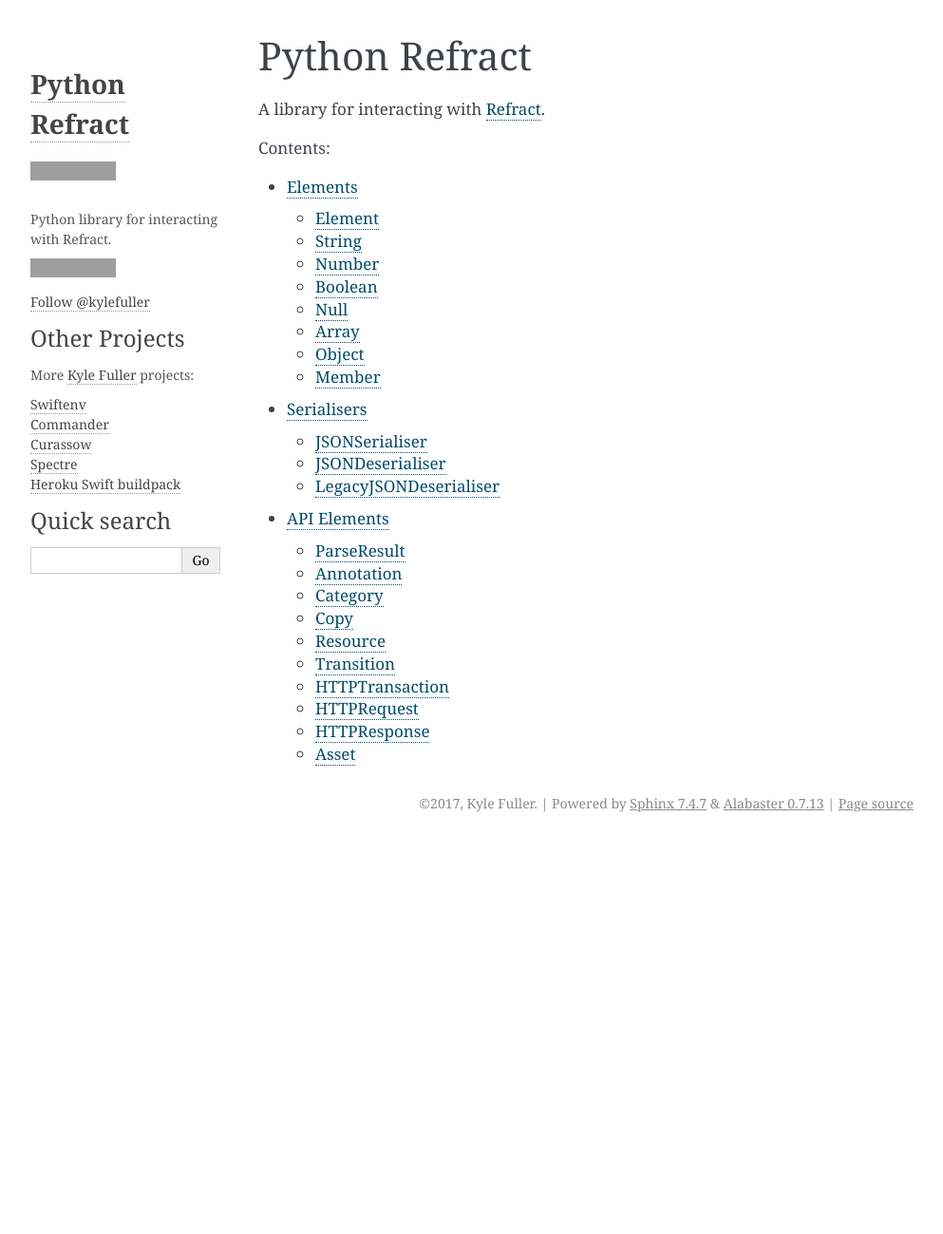
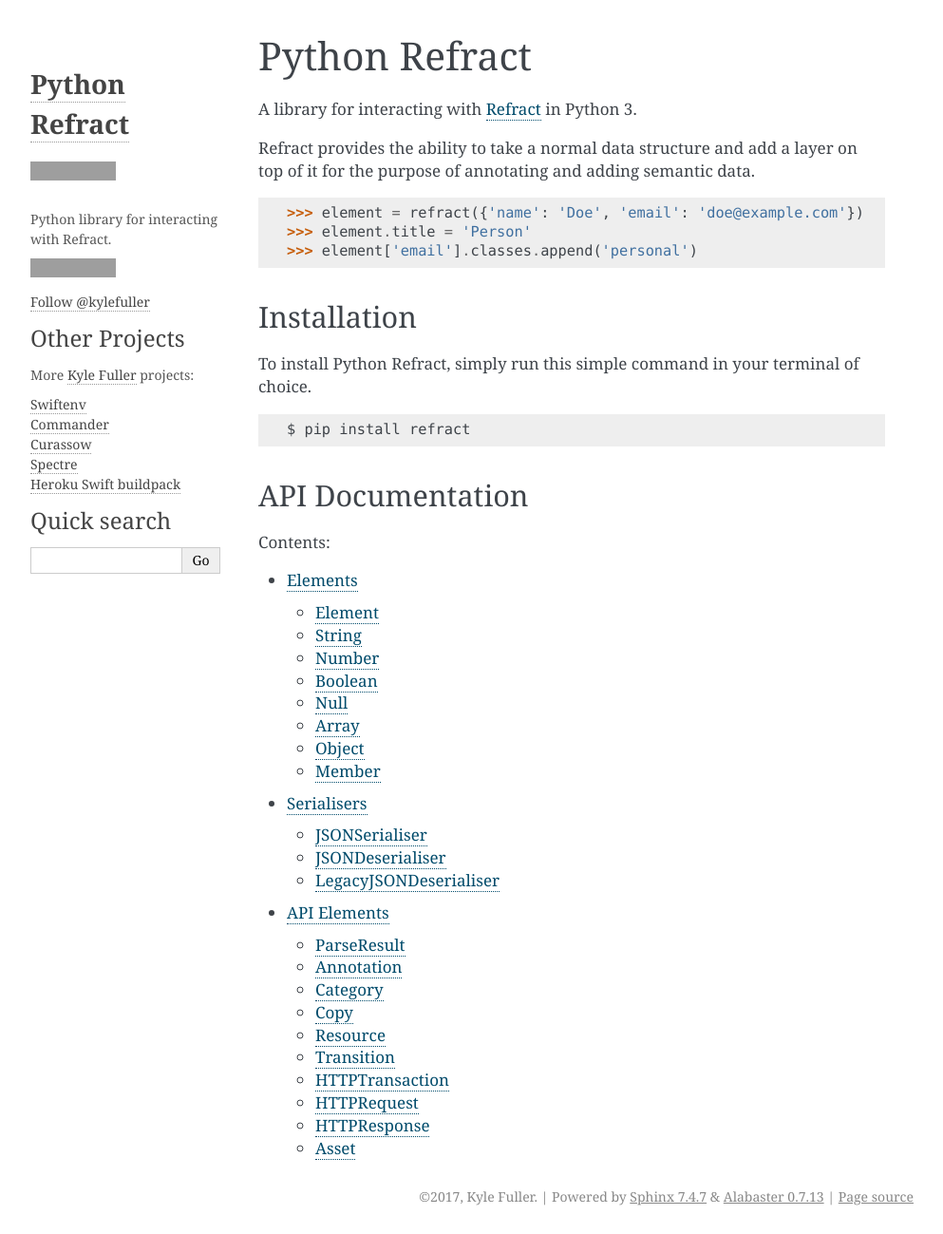
Before and after one commit to kylef/refract.py, a Sphinx documentation site: the page built from docs/index.rst, in a window 1280 px wide. Shown: the whole page at 95% size, without its empty margins (148-1141 px from the left). Built offline with Sphinx 7.4.7, drawn with Linux system fonts in a browser that asks for light colours; comment, search, counter and statistics services are not loaded; before the commit the page ends 900 px from its top, so only the background shows below that; grey boxes are pictures that could not be loaded.

Commit message:
docs: Improve documentation

```diff
--- a/docs/index.rst
+++ b/docs/index.rst
@@ -1,7 +1,28 @@
 Python Refract
 ==============
 
-A library for interacting with Refract_.
+A library for interacting with Refract_ in Python 3.
+
+Refract provides the ability to take a normal data structure and add a layer on
+top of it for the purpose of annotating and adding semantic data.
+
+.. code-block:: python
+
+  >>> element = refract({'name': 'Doe', 'email': 'doe@example.com'})
+  >>> element.title = 'Person'
+  >>> element['email'].classes.append('personal')
+
+Installation
+------------
+
+To install Python Refract, simply run this simple command in your terminal of choice.
+
+.. code-block:: shell
+
+  $ pip install refract
+
+API Documentation
+-----------------
 
 .. toctree::
    :maxdepth: 2
```
Also changed, not shown: README.md (+16 -150 lines).
